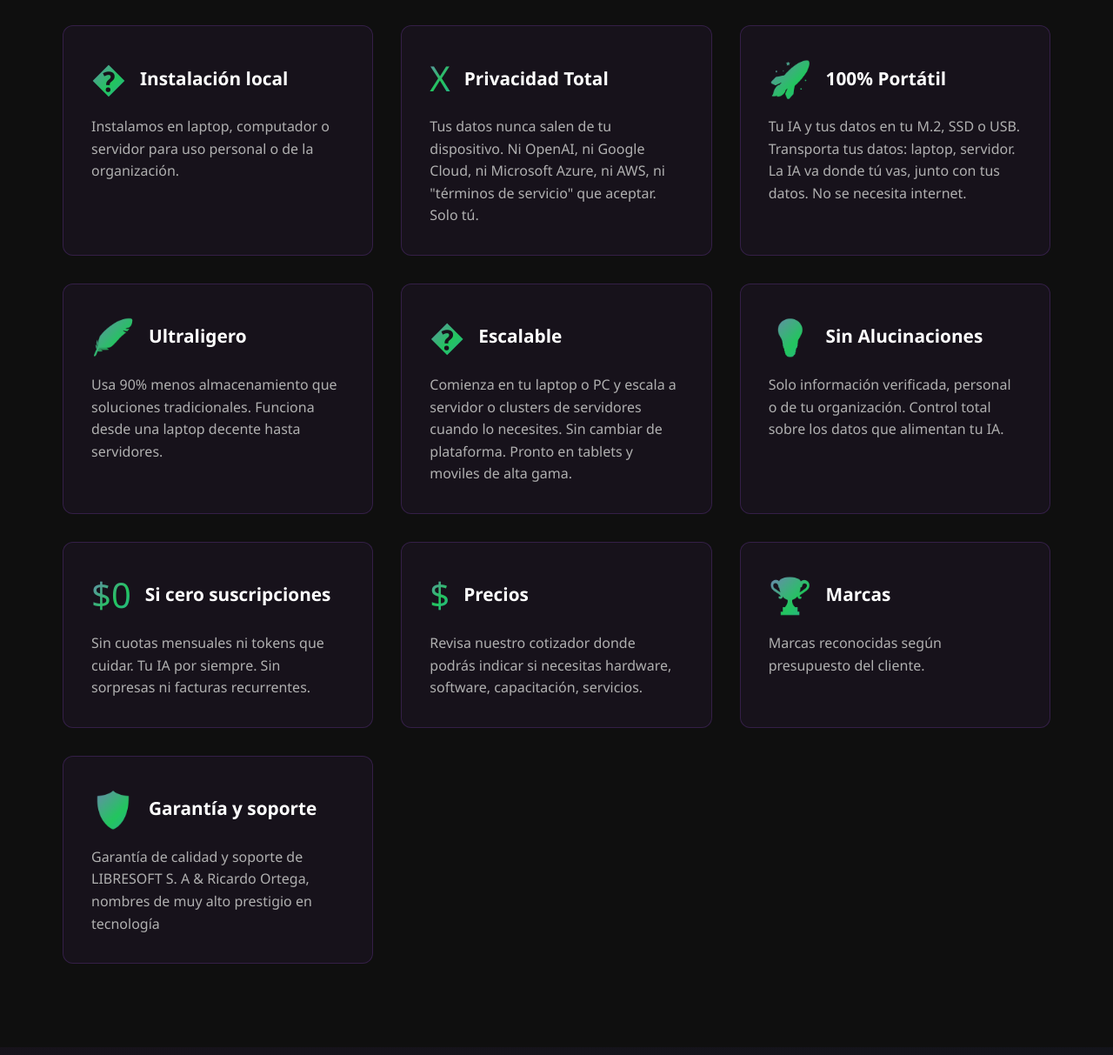
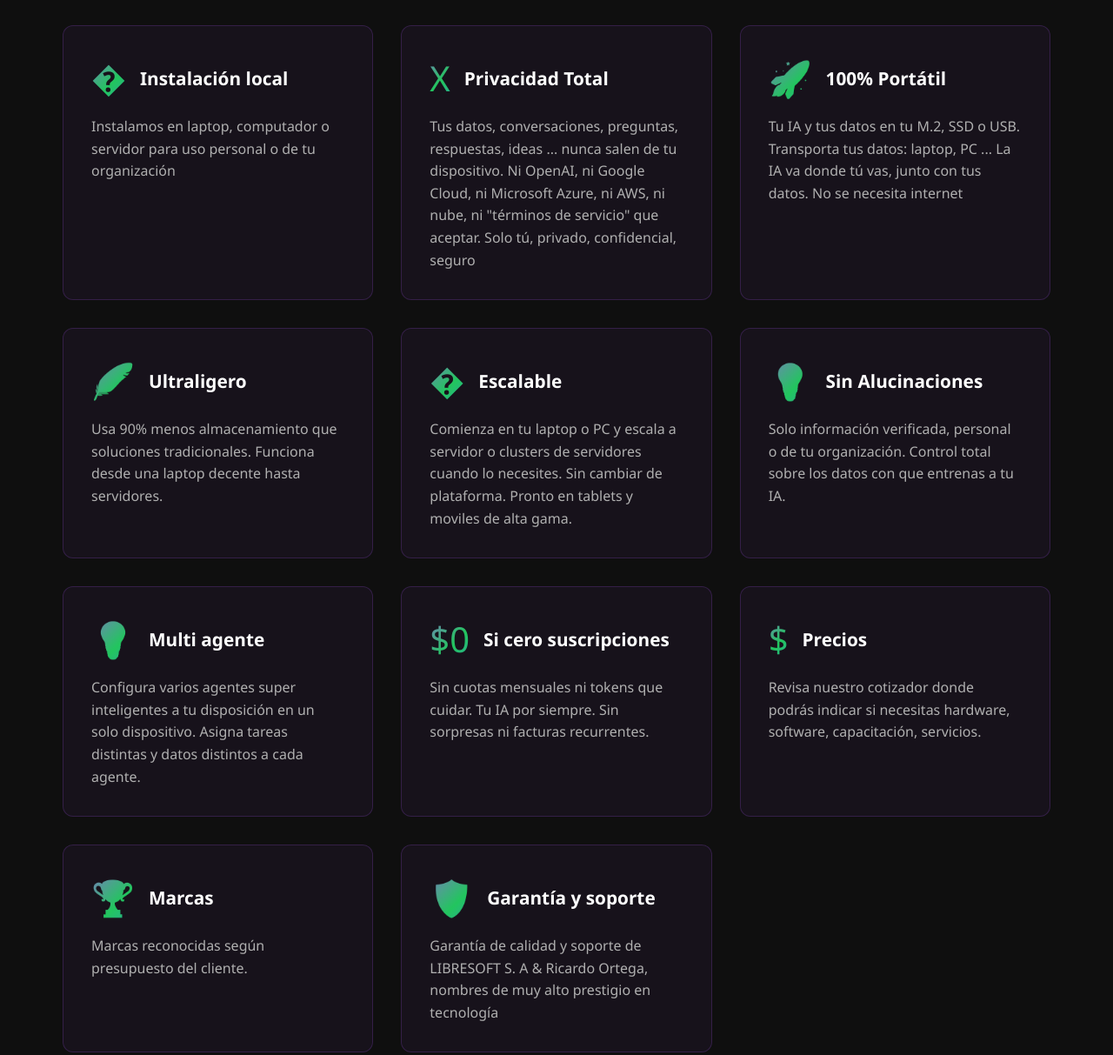
Before and after one commit to ricardoortegao/iasoloparami, a website: page public/index.html in a window 1280 px wide. Shown: the part 1060-2273 px from the top of the page at 87% size. Drawn offline with Linux system fonts and the light colour scheme.

Commit message:
Actualizacion automatica

```diff
--- a/public/index.html
+++ b/public/index.html
@@ -977,7 +977,7 @@
                     <div class="feature-icon">�️</div>
                     <h3>Instalación local</h3>
                 </div>
-                <p>Instalamos en laptop, computador o servidor para uso personal o de la organización.</p>
+                <p>Instalamos en laptop, computador o servidor para uso personal o de tu organización</p>
             </div>
 
             <div class="feature-card">
@@ -985,7 +985,7 @@
                     <div class="feature-icon">X</div>
                     <h3>Privacidad Total</h3>
                 </div>
-                <p>Tus datos nunca salen de tu dispositivo. Ni OpenAI, ni Google Cloud, ni Microsoft Azure, ni AWS, ni "términos de servicio" que aceptar. Solo tú.</p>
+                <p>Tus datos, conversaciones, preguntas, respuestas, ideas ... nunca salen de tu dispositivo. Ni OpenAI, ni Google Cloud, ni Microsoft Azure, ni AWS, ni nube, ni "términos de servicio" que aceptar. Solo tú, privado, confidencial, seguro</p>
             </div>
 
             <div class="feature-card">
@@ -993,7 +993,7 @@
                     <div class="feature-icon">🚀</div>
                     <h3>100% Portátil</h3>
                 </div>
-                <p>Tu IA y tus datos en tu M.2, SSD o USB. Transporta tus datos: laptop, servidor. La IA va donde tú vas, junto con tus datos. No se necesita internet.</p>
+                <p>Tu IA y tus datos en tu M.2, SSD o USB. Transporta tus datos: laptop, PC ... La IA va donde tú vas, junto con tus datos. No se necesita internet</p>
             </div>
 
             <div class="feature-card">
@@ -1017,7 +1017,15 @@
                     <div class="feature-icon">💡</div>
                     <h3>Sin Alucinaciones</h3>
                 </div>
-                <p>Solo información verificada, personal o de tu organización. Control total sobre los datos que alimentan tu IA.</p>
+                <p>Solo información verificada, personal o de tu organización. Control total sobre los datos con que entrenas a tu IA.</p>
+            </div>
+
+            <div class="feature-card">
+                <div class="feature-header">
+                    <div class="feature-icon">💡</div>
+                    <h3>Multi agente</h3>
+                </div>
+                <p>Configura varios agentes super inteligentes a tu disposición en un solo dispositivo. Asigna tareas distintas y datos distintos a cada agente.</p>
             </div>
 
             <div class="feature-card">
```
